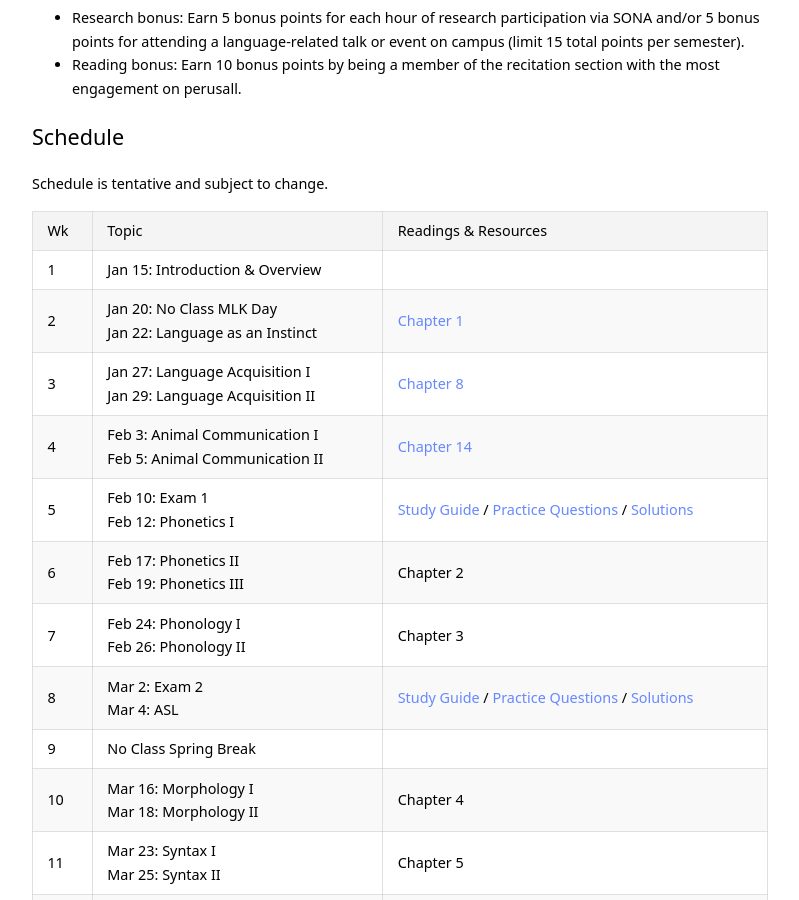
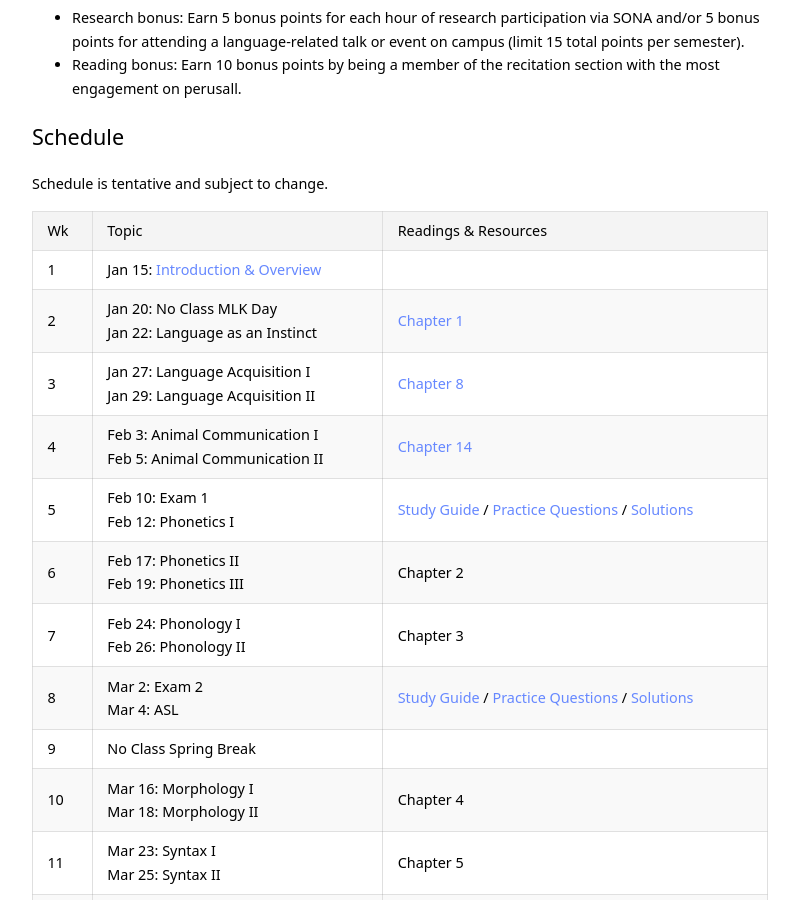
Before and after one commit to kschuler/ling001, a Jekyll site: the page built from index.md, in a window 1280 px wide and 900 px high, scrolled down 1434 px. Shown: the whole window, without its empty margins (240-1039 px from the left). Built offline with Jekyll 4.4.1, drawn with Linux system fonts in a browser that asks for light colours; part of the change alters nothing that is shown.

```diff
--- a/index.md
+++ b/index.md
@@ -47,7 +47,7 @@ Schedule is tentative and subject to change.
 
 Wk  | Topic | Readings & Resources
   --- | --- | ---
-1 | Jan 15: Introduction & Overview |
+1 | Jan 15: [Introduction & Overview](https://docs.google.com/presentation/d/e/2PACX-1vRk0QUPbpFjtaZVcJ0OrkGrcdEH_hCmv2414iKpVIIYDhbns3yNRY9nnvGLl74YJv0qJydKl1UOPnJt/pub?start=false&loop=false&delayms=3000) |
 2 | Jan 20: **No Class MLK Day**<br>Jan 22: Language as an Instinct | [Chapter 1](https://app.perusall.com/courses/intro-to-linguistics-1/pinker-ch01?assignmentId=5ib5rPaDkYoZxZc9X&part=1)
 3 | Jan 27: Language Acquisition I<br>Jan 29: Language Acquisition II  | [Chapter 8](https://app.perusall.com/courses/intro-to-linguistics-1/chapter-8-15?assignmentId=ckDfokjY25EnrzRdB&part=1)
 4 | Feb 3: Animal Communication I<br>Feb 5: Animal Communication II   | [Chapter 14](https://app.perusall.com/courses/intro-to-linguistics-1/chapter-14-13?assignmentId=7ag64J2jqfoSDxxoo&part=1)
```
